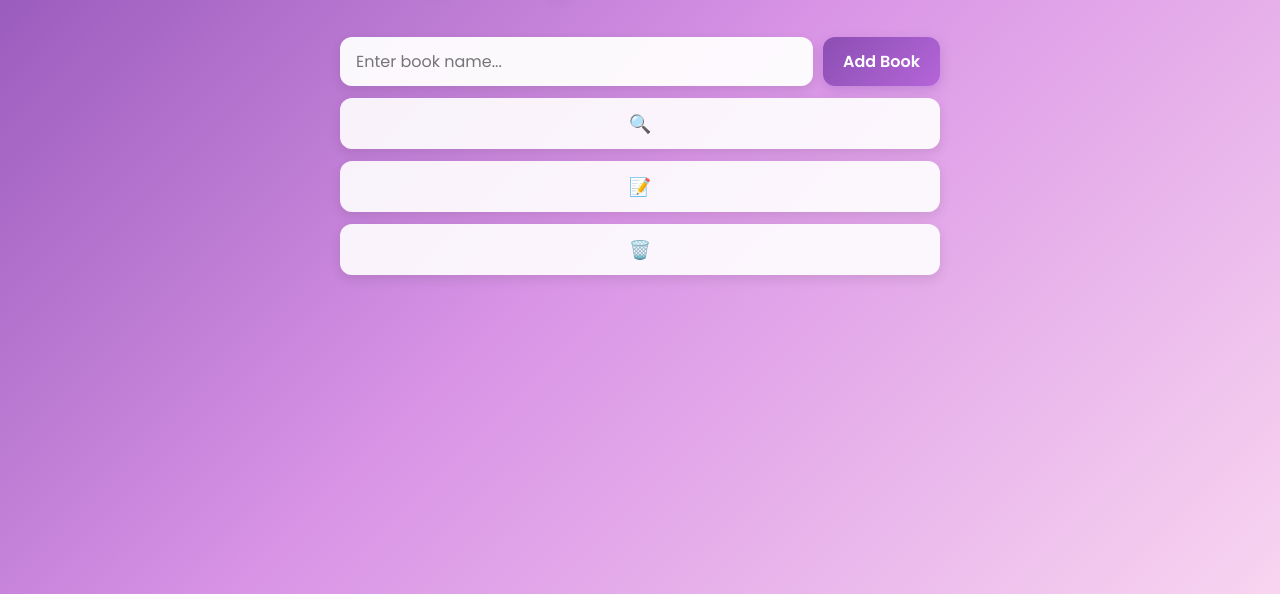
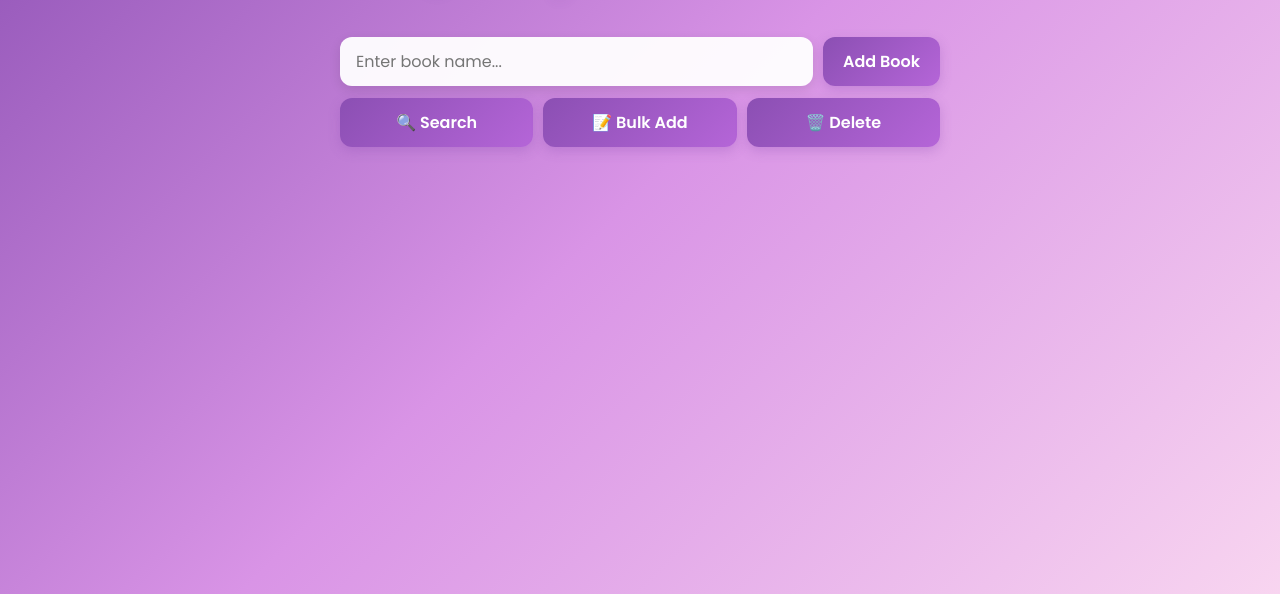
Before and after one commit to ben25w/babyvbooks, a plain HTML site: page index.html in a window 1280 px wide. Shown: the part 206-800 px from the top of the page. Drawn offline with Linux system fonts and the light colour scheme; no server answers.

Commit message:
Update index.html

```diff
--- a/index.html
+++ b/index.html
@@ -10,15 +10,19 @@
 
   <h1>💜 Baby Violet's Books</h1>
 
-  <div class='controls'>
-    <div class='control-group'>
-      <input type='text' id='bookInput' placeholder='Enter book name...' />
-      <button onclick='addBook()'>Add Book</button>
-    </div>
-    <button class='icon-button' title='Search' onclick='toggleSearch()'>🔍</button>
-    <button class='icon-button' title='Bulk Add' onclick='toggleBulkMode()'>📝</button>
-    <button class='icon-button' title='Delete Mode' onclick='toggleDeleteMode()'>🗑️</button>
+ <div class='controls'>
+  <div class='control-group'>
+    <input type='text' id='bookInput' placeholder='Enter book name...' />
+    <button onclick='addBook()'>Add Book</button>
   </div>
+
+  <div class='action-buttons'>
+    <button onclick='toggleSearch()'>🔍 Search</button>
+    <button onclick='toggleBulkMode()'>📝 Bulk Add</button>
+    <button onclick='toggleDeleteMode()'>🗑️ Delete</button>
+  </div>
+</div>
+
 
   <div id='bulkSection' class='bulk-section' style='display: none;'>
     <h3>Bulk Add Books</h3>
```
